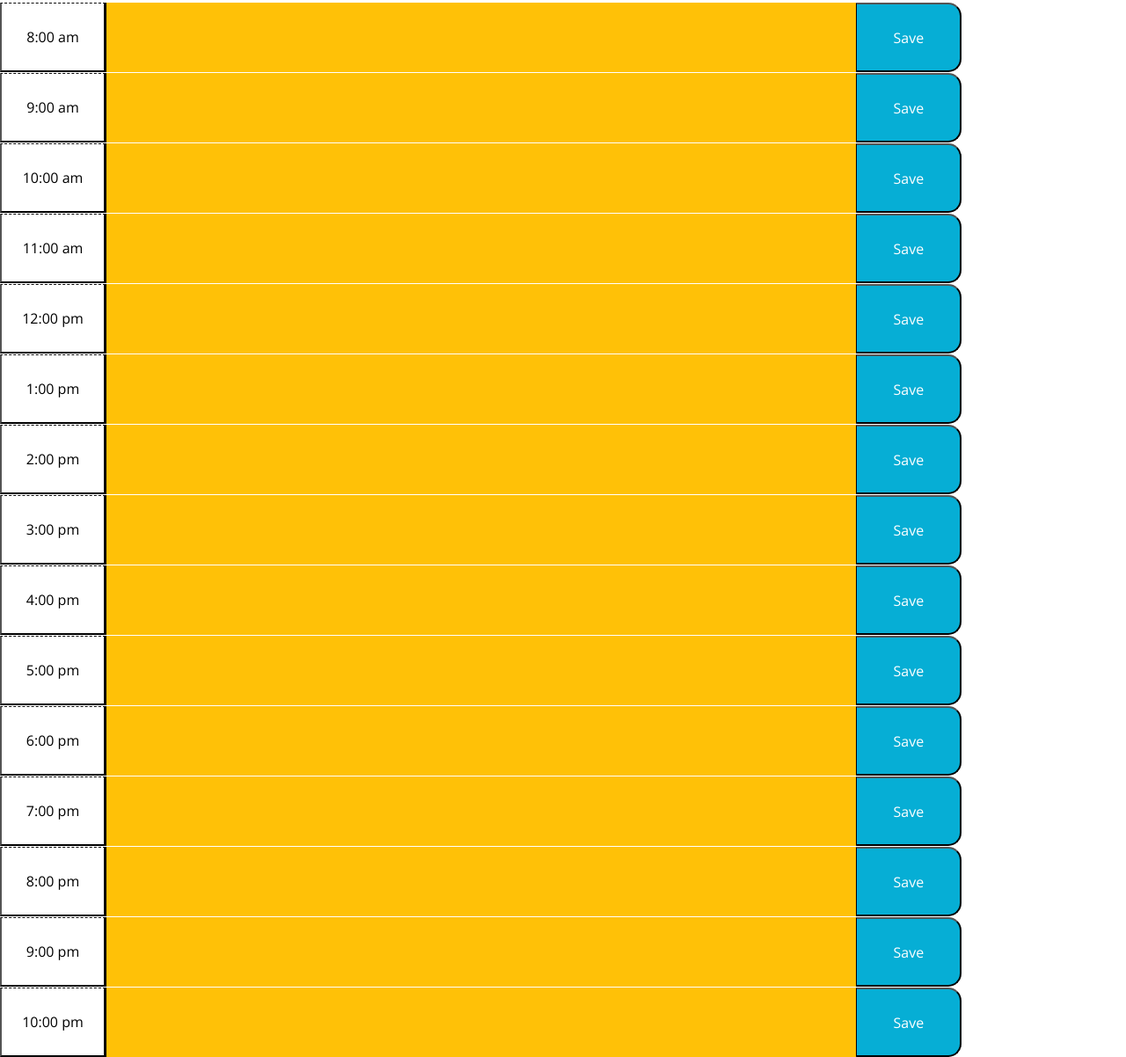
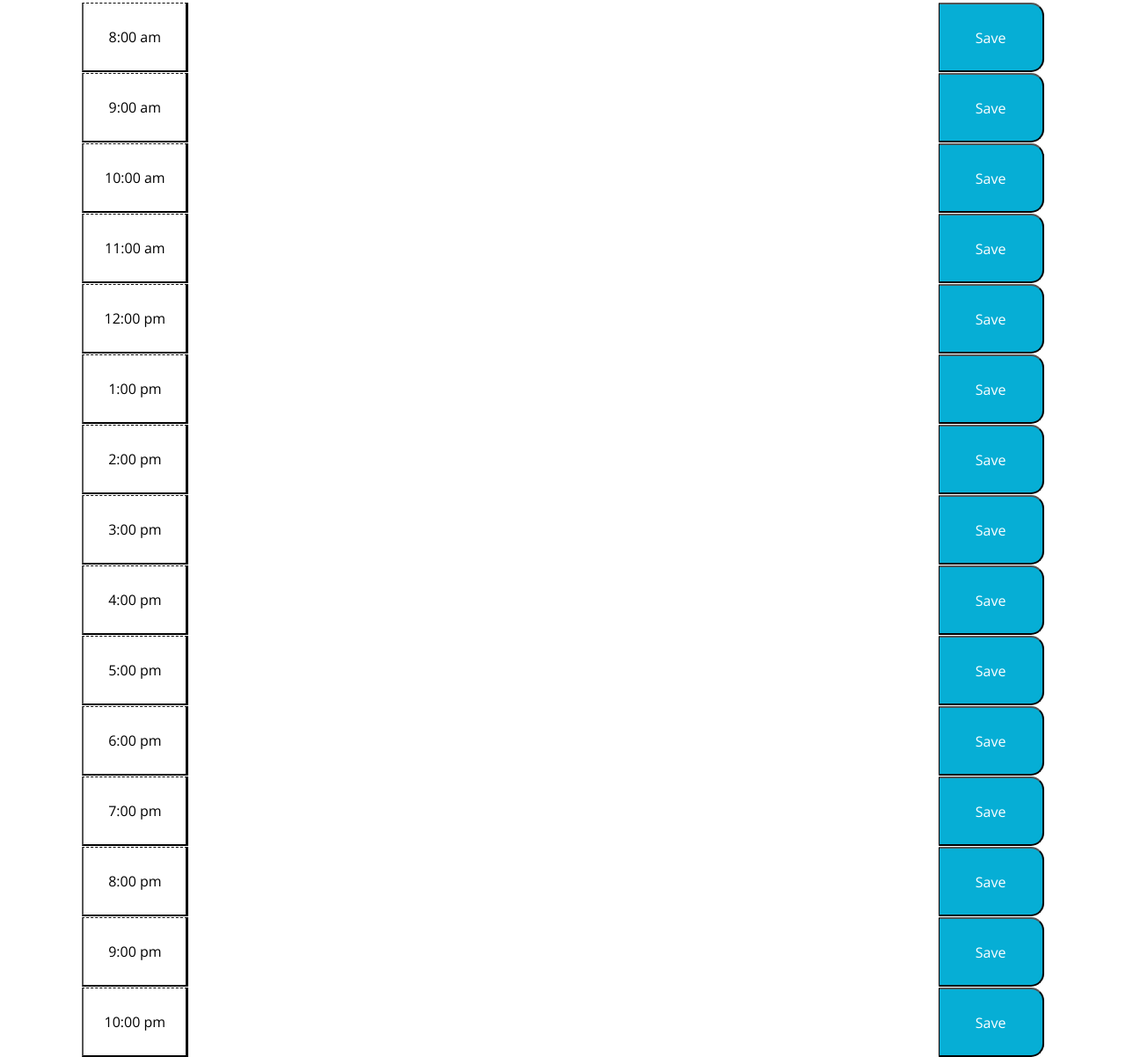
Before and after one commit to maggiemaywilder/dayPlanner, a plain HTML site: page index.html in a window 1280 px wide. Shown: the part 334-1536 px from the top of the page at 88% size. Drawn offline with nearby package versions, Linux system fonts and the light colour scheme.

Commit message:
basic formatting

```diff
--- a/index.html
+++ b/index.html
@@ -27,81 +27,82 @@
       <h1 class="display-3">Work Day Scheduler</h1>
       <p class="lead">A simple calendar app for scheduling your work day</p>
       <p id="currentDay" class="lead"></p>
+      <p id="clock" class="lead"></p>
     </header>
     <div class="container-fluid">
       <div class="row">
         <button class="col-2 hour">8:00 am</button>
-        <textarea class="col-8 bg-warning"></textarea>
+        <textarea class="col-8"></textarea>
         <button class="col-2 saveBtn">Save</button>
       </div>
       <div class="row">
         <button class="col-2 hour">9:00 am</button>
-        <textarea class="col-8 bg-warning"></textarea>
+        <textarea class="col-8"></textarea>
         <button class="col-2 saveBtn">Save</button>
       </div>
       <div class="row">
         <button class="col-2 hour">10:00 am</button>
-        <textarea class="col-8 bg-warning"></textarea>
+        <textarea class="col-8"></textarea>
         <button class="col-2 saveBtn">Save</button>
       </div>
       <div class="row">
         <button class="col-2 hour">11:00 am</button>
-        <textarea class="col-8 bg-warning"></textarea>
+        <textarea class="col-8"></textarea>
         <button class="col-2 saveBtn">Save</button>
       </div>
       <div class="row">
         <button class="col-2 hour">12:00 pm</button>
-        <textarea class="col-8 bg-warning"></textarea>
+        <textarea class="col-8"></textarea>
         <button class="col-2 saveBtn">Save</button>
       </div>
       <div class="row">
         <button class="col-2 hour">1:00 pm</button>
-        <textarea class="col-8 bg-warning"></textarea>
+        <textarea class="col-8"></textarea>
         <button class="col-2 saveBtn">Save</button>
       </div>
       <div class="row">
         <button class="col-2 hour">2:00 pm</button>
-        <textarea class="col-8 bg-warning"></textarea>
+        <textarea class="col-8"></textarea>
         <button class="col-2 saveBtn">Save</button>
       </div>
       <div class="row">
         <button class="col-2 hour">3:00 pm</button>
-        <textarea class="col-8 bg-warning"></textarea>
+        <textarea class="col-8"></textarea>
         <button class="col-2 saveBtn">Save</button>
       </div>
       <div class="row">
         <button class="col-2 hour">4:00 pm</button>
-        <textarea class="col-8 bg-warning"></textarea>
+        <textarea class="col-8"></textarea>
         <button class="col-2 saveBtn">Save</button>
       </div>
       <div class="row">
         <button class="col-2 hour">5:00 pm</button>
-        <textarea class="col-8 bg-warning"></textarea>
+        <textarea class="col-8"></textarea>
         <button class="col-2 saveBtn">Save</button>
       </div>
       <div class="row">
         <button class="col-2 hour">6:00 pm</button>
-        <textarea class="col-8 bg-warning"></textarea>
+        <textarea class="col-8"></textarea>
         <button class="col-2 saveBtn">Save</button>
       </div>
       <div class="row">
         <button class="col-2 hour">7:00 pm</button>
-        <textarea class="col-8 bg-warning"></textarea>
+        <textarea class="col-8"></textarea>
         <button class="col-2 saveBtn">Save</button>
       </div>
       <div class="row">
         <button class="col hour">8:00 pm</button>
-        <textarea class="col-8 bg-warning"></textarea>
+        <textarea class="col-8"></textarea>
         <button class="col-2 saveBtn">Save</button>
       </div>
       <div class="row">
         <button class="col-2 hour">9:00 pm</button>
-        <textarea class="col-8 bg-warning"></textarea>
+        <textarea class="col-8"></textarea>
         <button class="col-2 saveBtn">Save</button>
       </div>
       <div class="row">
         <button class="col-2 hour">10:00 pm</button>
-        <textarea class="col-8 bg-warning"></textarea>
+        <textarea class="col-8"></textarea>
         <button class="col-2 saveBtn">Save</button>
       </div>
 
--- a/js/script.js
+++ b/js/script.js
@@ -18,16 +18,11 @@ var eighteen100;
 var nineteen100;
 var twenty100;
 
-var startDay = DateTime.fromObject({hour: 08, minute:00}).toLocaleString({month: 'long', day: 'numeric', hour: 'numeric', minute: 'numeric'});
-console.log(startDay);
-
 // variables for displaying on page
 var now = document.getElementById('currentDay');
 var f = {weekday: 'long', month: 'long', day: 'numeric', year: 'numeric'};
 
-
 // variables for input (and buttons)
-var hourContent = document.querySelector('#content');
 
 var APP = {
     keybase: 'Maggie-day-planner-',
@@ -35,8 +30,6 @@ var APP = {
     // the input data from the fields
 };
 
-// buttons
-var save = document.querySelectorAll('saveBtn');
 
 // functions and methods
 now.textContent = today.toLocaleString(f);
@@ -46,8 +39,3 @@ now.textContent = today.toLocaleString(f);
 //     // }
 // }
 // note: d1 < d2 means is d1 before d2?
-
-// event listeners (need one for whole section of hour blocks to input into any of them)
-// hourContent.addEventListener("click", saveAppt);
-document.addEventListener('DOMContentLoaded', fillSchedule)
-document.addEventListener('DOMContentLoaded', colorCode);
--- a/style.css
+++ b/style.css
@@ -35,7 +35,7 @@ textarea{
   white-space: pre-wrap;
   height: 80px;
   border-top: 1px solid white;
-
+  justify-content: center;
 }
 
 .hour {
@@ -76,26 +76,3 @@ textarea{
   font-size: 20px;
   transition: all .3s ease-in-out;
 }
-
-/* .content {
-  display: flex;
-  flex-direction: row;
-  flex-wrap: nowrap;
-  justify-content: space-between;
-}
-
-.column1 {
-  flex: none;
-  width: 100px;
-}
-
-.column2 {
-  width:100%;
-}
-
-.column3 {
-  flex: none;
-  width: 100px;
-  height: 80px;
-  background-color: lightseagreen;
-} */
```
